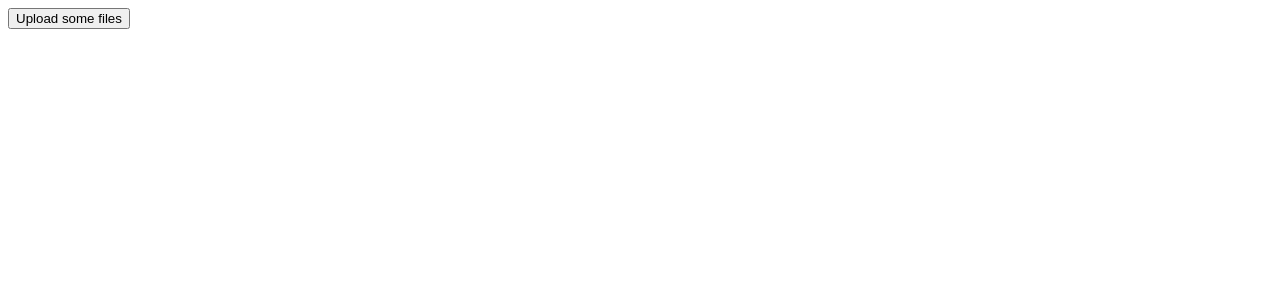
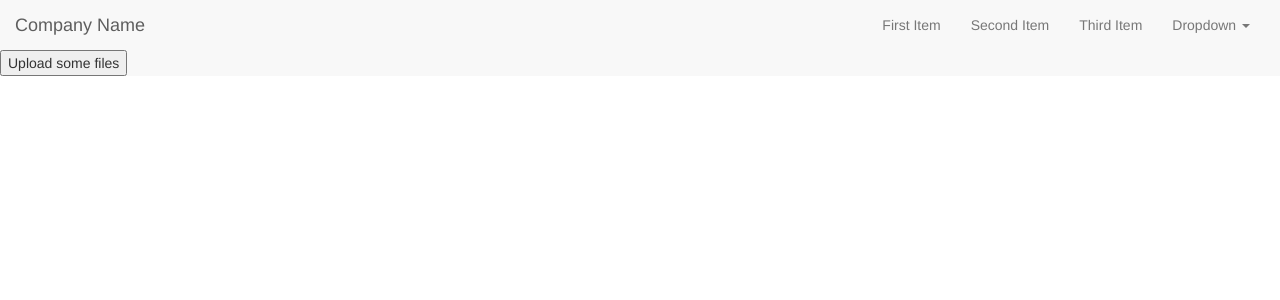
Before and after one commit to nguyldo/Verse, a Django app: page / in a window 1280 px wide. Shown: the top 300 px of the page. Run offline with Django 3.2, Linux system fonts and the light colour scheme; some libraries are stand-ins or nearby versions.

Commit message:
Added nav bar

```diff
--- a/verse/verse/templates/index.html
+++ b/verse/verse/templates/index.html
@@ -1,7 +1,34 @@
 <!DOCTYPE html>
     <html>
         <body>
-
+            <!-- Nav Bar (work in progress) -->
+            <script src="https://ajax.googleapis.com/ajax/libs/jquery/1.9.1/jquery.min.js"></script>
+            <link href="https://cdnjs.cloudflare.com/ajax/libs/twitter-bootstrap/3.3.7/css/bootstrap.min.css" rel="stylesheet"/>
+            <script src="https://cdnjs.cloudflare.com/ajax/libs/twitter-bootstrap/3.3.7/js/bootstrap.min.js"></script>
+            <div class="navbar-default" role="navigation">
+            <div class="navbar-header">
+                <button type="button" class="navbar-toggle" data-toggle="collapse" data-target=".navbar-collapse">
+                    <span class="sr-only">links toggle button</span>
+                    <span class="mdl-color--white white icon-bar"></span>
+                    <span class="mdl-color--white white icon-bar"></span>
+                    <span class="mdl-color--white icon-bar"></span>
+                </button>
+                <a href="#"><span class="navbar-brand">Company Name</span></a>
+            </div>
+            <div class="navbar-collapse collapse">
+                <ul class="nav navbar-nav" style="float: right;">
+                    <li><a href="#">First Item</a></li>
+                    <li><a href="#">Second Item</a></li>
+                    <li><a href="#">Third Item</a></li>
+                    <li class="dropdown"><a class="dropdown-toggle" data-toggle="dropdown" aria-expanded="false" href="#">Dropdown <span class="caret"></span></a>
+                    <ul class="dropdown-menu" role="menu">
+                        <li role="presentation"><a href="#">First Item</a></li>
+                        <li role="presentation"><a href="#">Second Item</a></li>
+                        <li role="presentation"><a href="#">Third Item</a></li>
+                    </ul>
+                    </li>
+                </ul>
+            </div>
             <button onclick="document.location = 'upload'">Upload some files</button>
         </body>
     </html>
```
